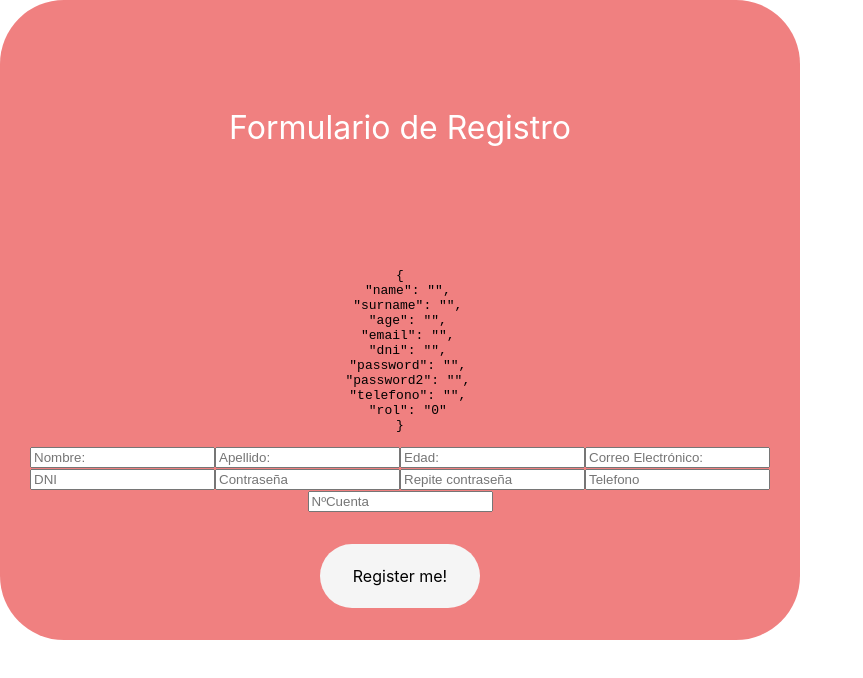
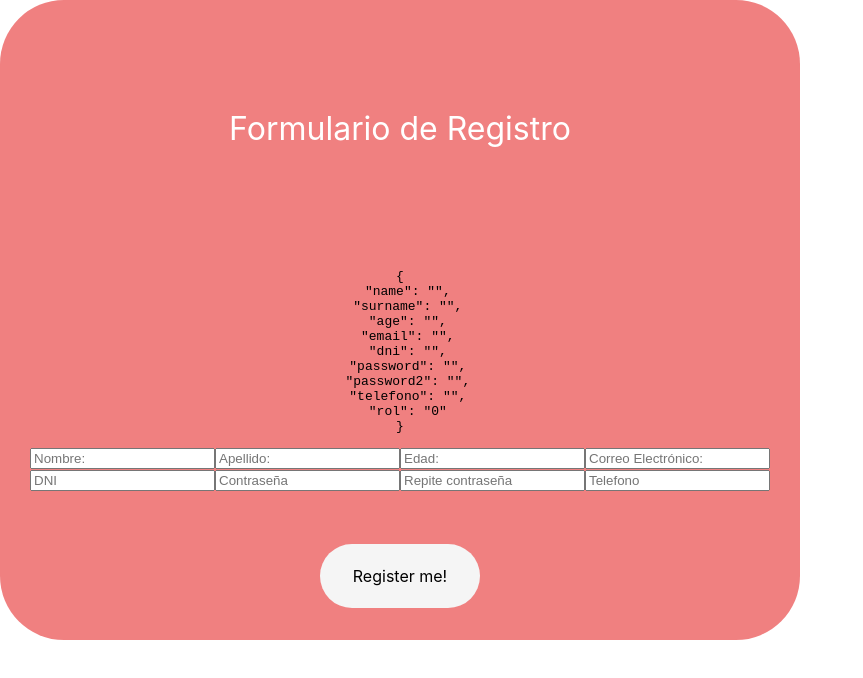
Before and after one commit to parra1996/frontend-videoClub, a React (Create React App) app: page /register in a window 1280 px wide. Shown: the top 678 px of the page, without its empty margins (0-863 px from the left). Built offline with nearby package versions, Linux system fonts and the light colour scheme.

Commit message:
agregando la carpeta admin

```diff
--- a/src/Containers/Register/Register.jsx
+++ b/src/Containers/Register/Register.jsx
@@ -124,7 +124,6 @@ const Register = () => {
                     <input type="password" name="password" id="password" title="password" placeholder="Contraseña" autoComplete="off" onChange={(e)=>{rellenarDatos(e)}}/>
                     <input type="password" name="password2" id="password2" title="password2" placeholder="Repite contraseña" autoComplete="off" onChange={(e)=>{rellenarDatos(e)}}/>
                     <input type="text" name="telefono" id="telefono" title="telefono" placeholder="Telefono" autoComplete="off" onChange={(e)=>{rellenarDatos(e)}}/>
-                    <input type="text" name="numCuenta" id="numCuenta" title="numCuenta" placeholder="NºCuenta" autoComplete="off" onChange={(e)=>{rellenarDatos(e)}}/>
                 </div>
                 <div className="bottomCardRegister">
                     {msgError}
```
Also changed, not shown: src/Containers/Admin/Admin.css (added), src/Containers/Admin/Admin.jsx (added).
